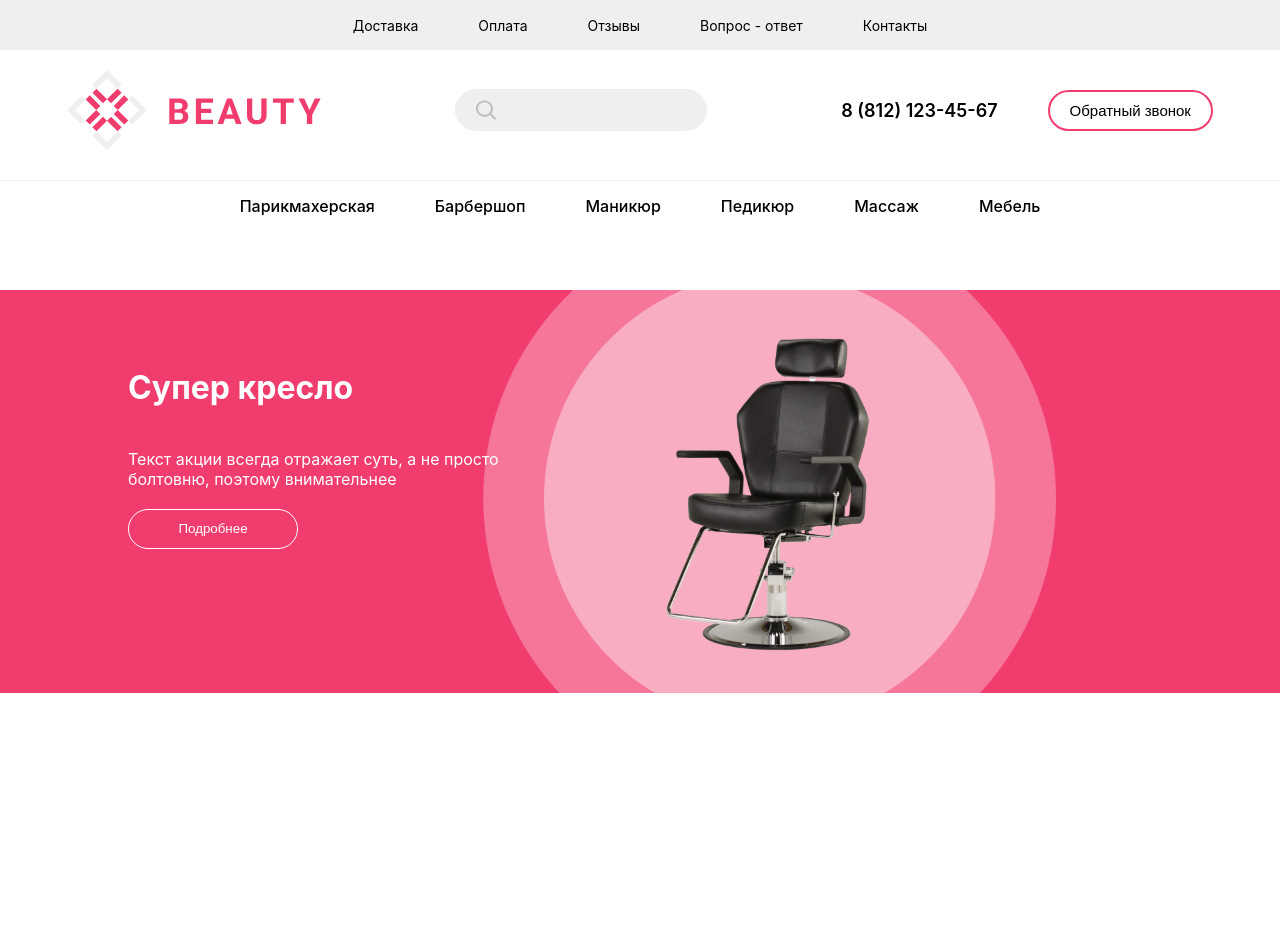
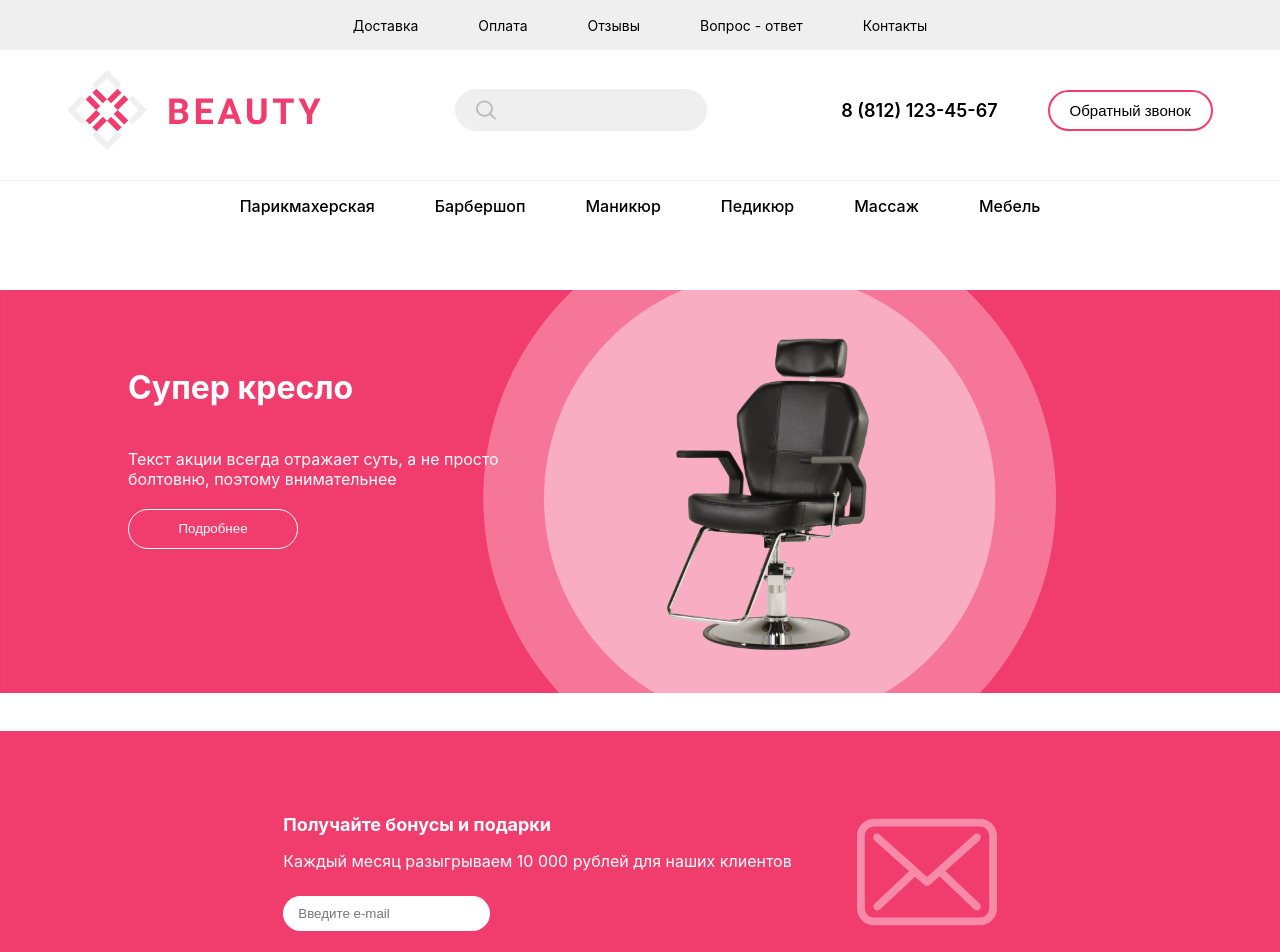
Before and after one commit to Petya-Skripkin/BEAUTY, a React (Create React App) app: page / in a window 1280 px wide. Shown: the top 952 px of the page. Before the commit the page ends 800 px from the top, so only its background shows below. Built offline with nearby package versions, Linux system fonts and the light colour scheme.

Commit message:
Создал компонент Bonuses

```diff
--- /dev/null
+++ b/src/components/bonuses/bonuses.tsx
@@ -0,0 +1,24 @@
+import React from 'react';
+
+import { Content, Conteiner, Paragraph, Text, Input, Image } from './styles';
+
+interface IProps {
+  title: string;
+  text: string;
+  img: string;
+}
+
+const Bonuses = ({ title, text, img }: IProps) => {
+  return (
+    <Content>
+      <Conteiner>
+        <Paragraph>{title}</Paragraph>
+        <Text>{text}</Text>
+        <Input type='text' placeholder='Введите e-mail' />
+      </Conteiner>
+      <Image src={img} alt='' />
+    </Content>
+  )
+}
+
+export default Bonuses;
--- /dev/null
+++ b/src/components/bonuses/index.ts
@@ -0,0 +1 @@
+export { default } from './bonuses';
--- /dev/null
+++ b/src/components/bonuses/styles.ts
@@ -0,0 +1,37 @@
+import styled from 'styled-components';
+
+export const Content = styled.div`
+  display: flex;
+  justify-content: center;
+  align-items: center;
+  height: 210px;
+  padding: 36px 45px;
+  background-color: #F13C6E;
+`;
+
+export const Conteiner = styled.div`
+  color: white;
+  margin-right: 65px;
+`;
+
+export const Paragraph = styled.span`
+  font-size: 18px;
+  font-weight: 700;
+  margin-bottom: 25px;
+`;
+
+export const Text = styled.p`
+  font-size: 16px;
+  margin-bottom: 25px;
+`;
+
+export const Input = styled.input`
+  border: none;
+  border-radius: 40px;
+  padding: 10px 15px;
+  outline: none;
+`;
+
+export const Image = styled.img`
+  height: 140px;
+`;
--- a/src/components/index.ts
+++ b/src/components/index.ts
@@ -1,3 +1,4 @@
 export { default as Header } from './header';
 export { default as Bell } from './bell';
 export { default as Navbar } from './navbar';
+export { default as Bonuses } from './bonuses';
--- a/src/pages/demo/demo.tsx
+++ b/src/pages/demo/demo.tsx
@@ -14,6 +14,11 @@ const Demo = () => (
     bottomMenu= {BOTTOM_MENU}
   />
   <Components.Navbar />
+  <Components.Bonuses
+    title= 'Получайте бонусы и подарки'
+    text= 'Каждый месяц разыгрываем 10 000 рублей для наших клиентов'
+    img= './messege.svg'
+  />
   </>
 )
 
```
Also changed, not shown: public/messege.svg (added), 1 other file (tests, documents, lock files or other folders).
